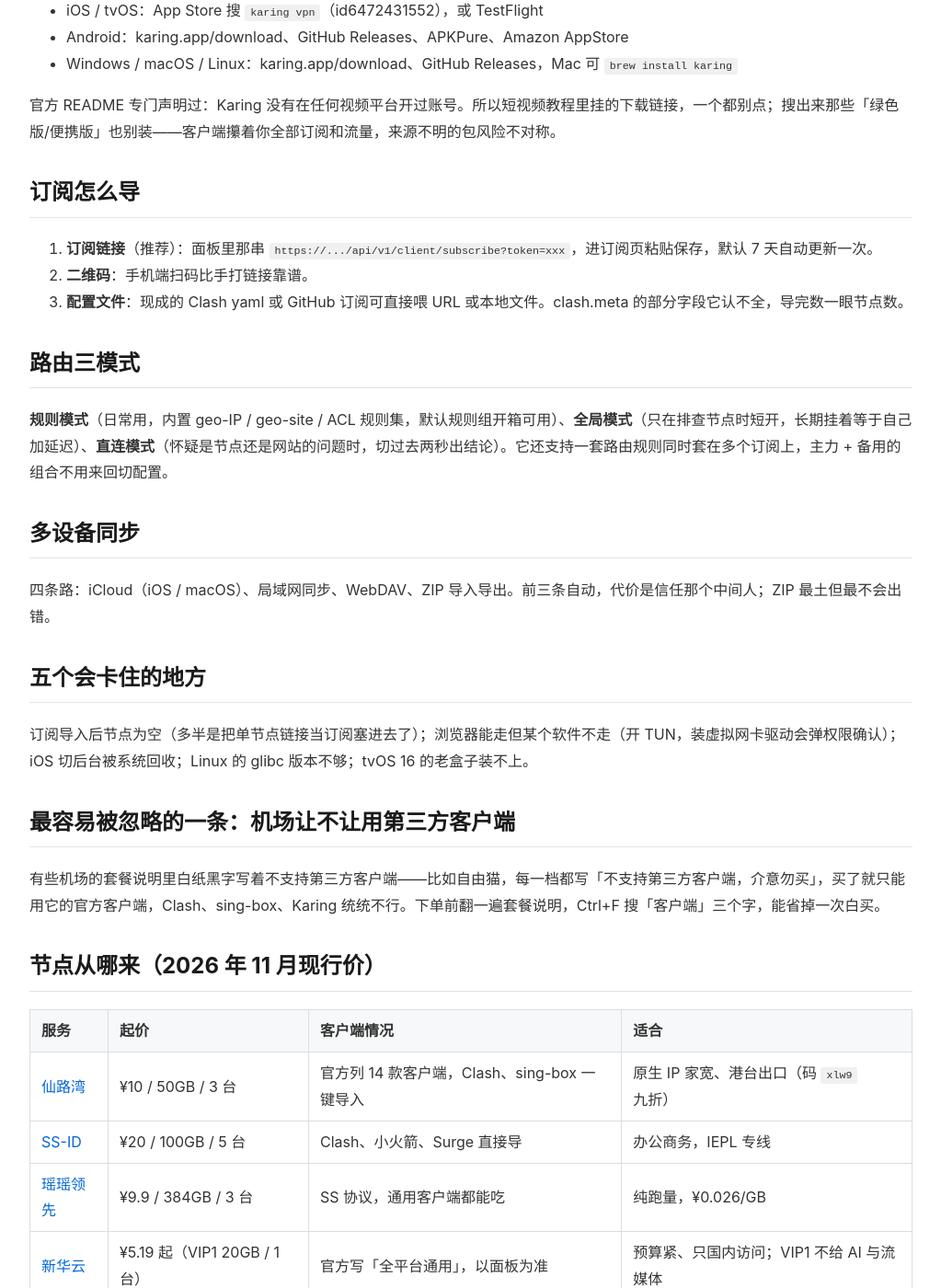
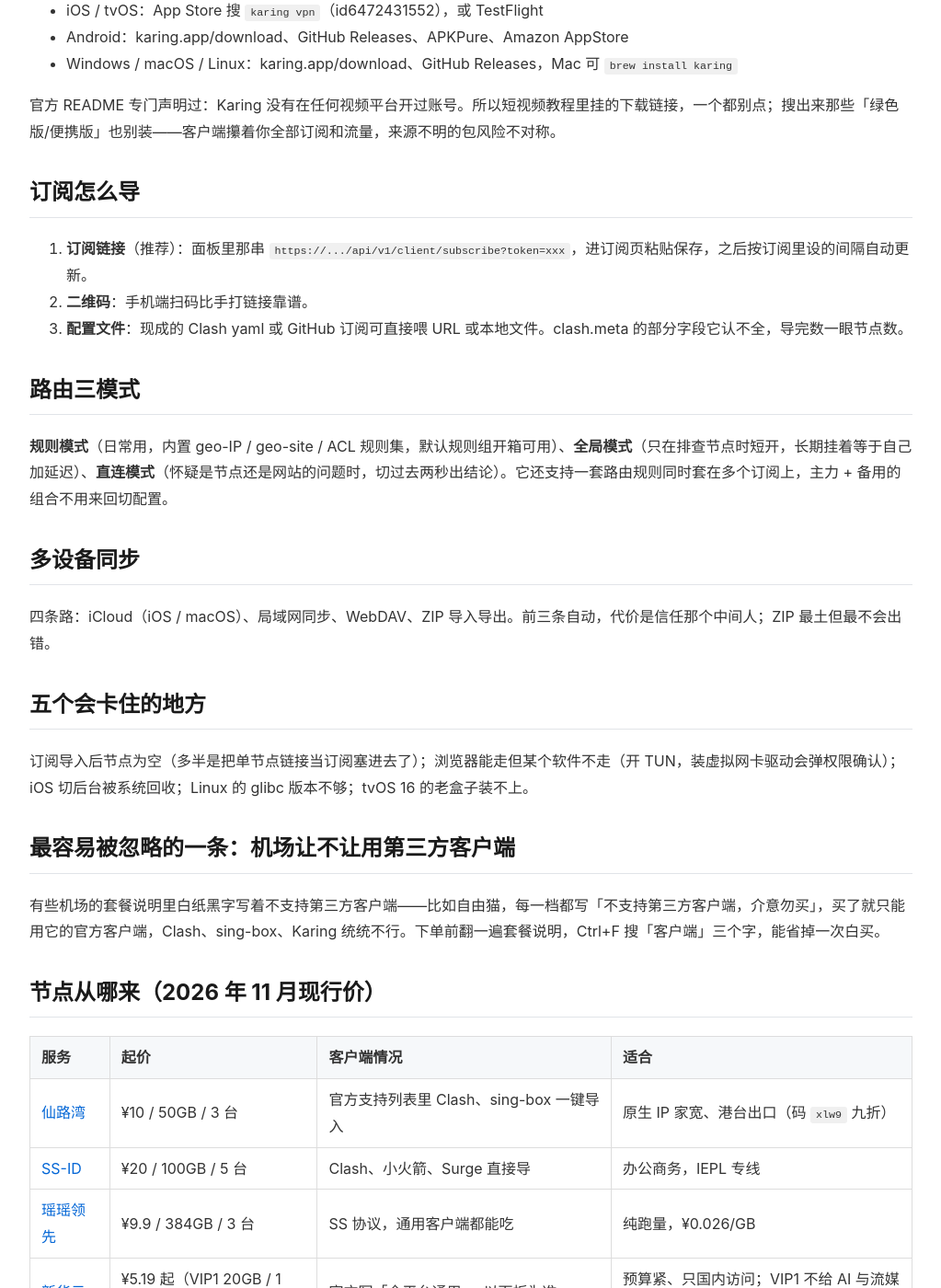
Before and after one commit to yezuofan/free-internet-guide, a Jekyll site: the page built from getting-started/karing-client-guide-2026.md, in a window 1280 px wide and 1400 px high, scrolled down 651 px. Shown: the whole window at 92% size, without its empty margins (128-1151 px from the left). Built offline with Jekyll 4.4.1, drawn with Linux system fonts in a browser that asks for light colours; our own code applies the rules of GitHub Pages for plain Markdown files.

Commit message:
qa(karing): align mirror with blog claim fixes

```diff
--- a/getting-started/karing-client-guide-2026.md
+++ b/getting-started/karing-client-guide-2026.md
@@ -22,7 +22,7 @@ Windows 10+（仅 64 位）、Android 8+、iOS 15+、macOS 12+、tvOS 17+、Linu
 
 ## 订阅怎么导
 
-1. **订阅链接**（推荐）：面板里那串 `https://.../api/v1/client/subscribe?token=xxx`，进订阅页粘贴保存，默认 7 天自动更新一次。
+1. **订阅链接**（推荐）：面板里那串 `https://.../api/v1/client/subscribe?token=xxx`，进订阅页粘贴保存，之后按订阅里设的间隔自动更新。
 2. **二维码**：手机端扫码比手打链接靠谱。
 3. **配置文件**：现成的 Clash yaml 或 GitHub 订阅可直接喂 URL 或本地文件。clash.meta 的部分字段它认不全，导完数一眼节点数。
 
@@ -46,7 +46,7 @@ Windows 10+（仅 64 位）、Android 8+、iOS 15+、macOS 12+、tvOS 17+、Linu
 
 | 服务 | 起价 | 客户端情况 | 适合 |
 |:-----|:-----|:-----------|:-----|
-| [仙路湾](https://api.huanghaiwan.com/go/仙路湾) | ¥10 / 50GB / 3 台 | 官方列 14 款客户端，Clash、sing-box 一键导入 | 原生 IP 家宽、港台出口（码 `xlw9` 九折） |
+| [仙路湾](https://api.huanghaiwan.com/go/仙路湾) | ¥10 / 50GB / 3 台 | 官方支持列表里 Clash、sing-box 一键导入 | 原生 IP 家宽、港台出口（码 `xlw9` 九折） |
 | [SS-ID](https://api.huanghaiwan.com/go/SS-ID) | ¥20 / 100GB / 5 台 | Clash、小火箭、Surge 直接导 | 办公商务，IEPL 专线 |
 | [瑶瑶领先](https://api.huanghaiwan.com/go/瑶瑶领先) | ¥9.9 / 384GB / 3 台 | SS 协议，通用客户端都能吃 | 纯跑量，¥0.026/GB |
 | [新华云](https://api.huanghaiwan.com/go/新华云) | ¥5.19 起（VIP1 20GB / 1 台） | 官方写「全平台通用」，以面板为准 | 预算紧、只国内访问；VIP1 不给 AI 与流媒体 |
```
